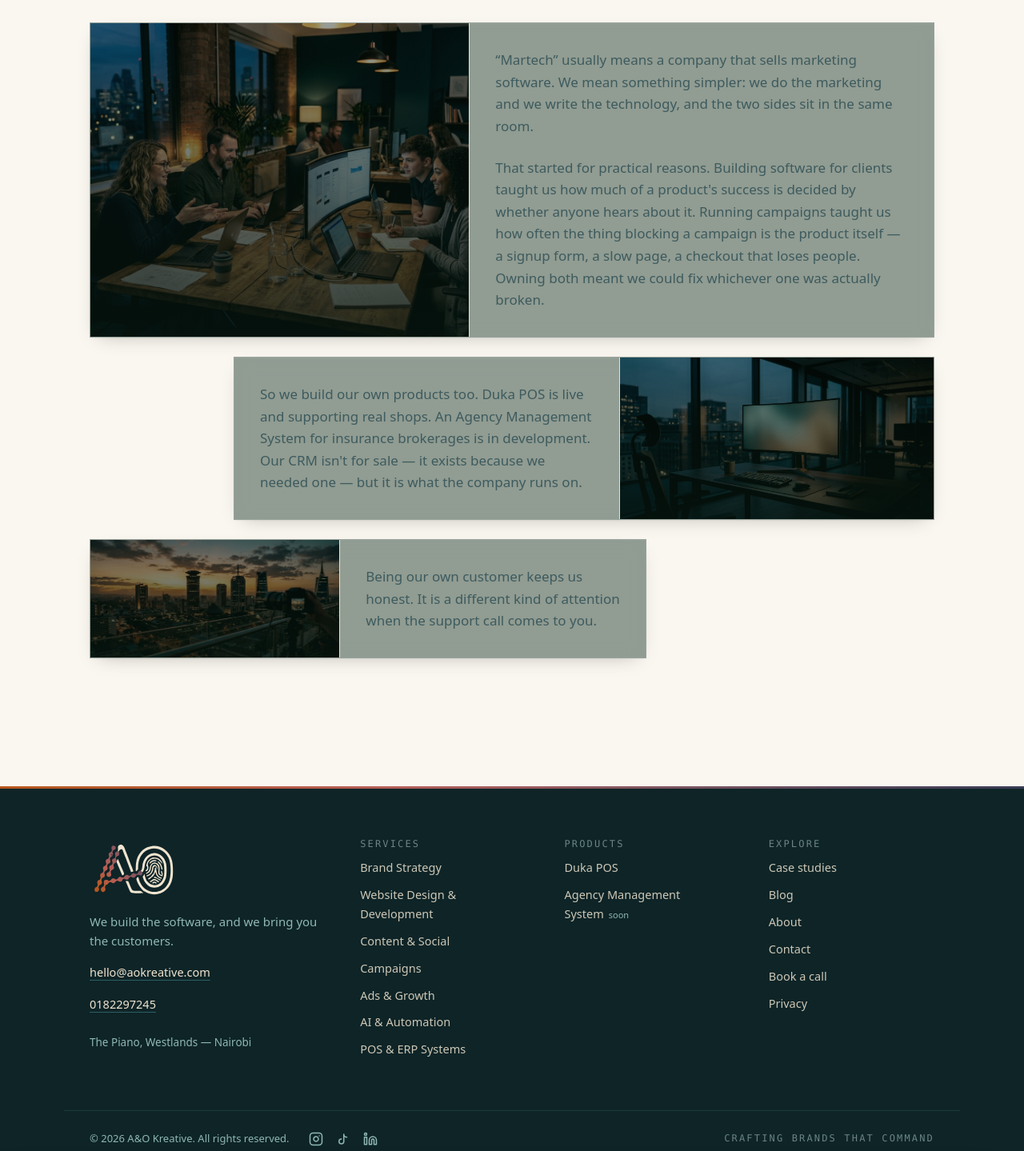
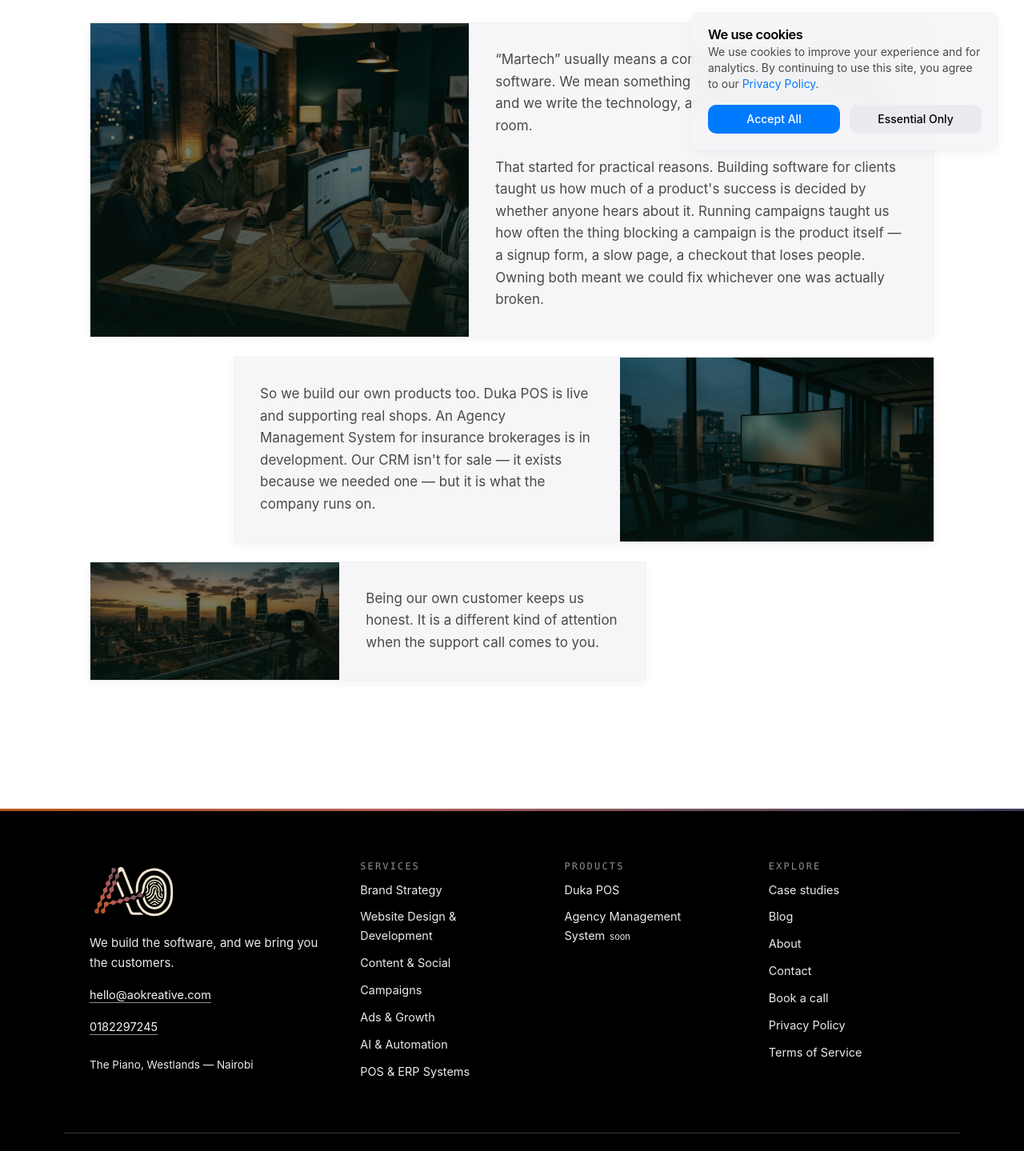
Before and after one commit to aokreative/Kreative-AO, a Next.js app: page /about in a window 1280 px wide. Shown: the part 580-2019 px from the top of the page at 80% size. Built offline with nearby package versions, Linux system fonts and the light colour scheme; no server answers.

Commit message:
feat: implement minimalist UI overhaul, diffuse shadows, and compliance architecture

```diff
--- a/src/app/globals.css
+++ b/src/app/globals.css
@@ -6,10 +6,8 @@
 ------------------------------------------------------------------ */
 @theme {
   /* brand */
-  --color-teal:        #194044;
-  --color-teal-deep:   #0E2427;
-  --color-teal-mid:    #2C5F63;
-  --color-teal-soft:   #8FB8B4;
+  --color-blue:        #007AFF;
+  --color-blue-deep:   #0056B3;
   --color-parchment:   #EFE4CF;
   --color-paper:       #FAF7F0;
   --color-sand:        #E1D6BE;
@@ -22,23 +20,14 @@
   --color-indigo:      #393C56;
   --color-orange-lift: #E3A46B;
 
-  /* product colours — Duka POS only, never site chrome */
-  --color-duka:        #15803D;
-  --color-duka-deep:   #14532D;
-  --color-duka-tint:   #EAF6EE;
-
   /* type — self-hosted via Fontsource (see layout.tsx) */
-  --font-display: "Newsreader Variable", Georgia, "Times New Roman", serif;
-  --font-body:    "Karla Variable", ui-sans-serif, system-ui, sans-serif;
+  --font-display: "Inter", -apple-system, BlinkMacSystemFont, "Segoe UI", Roboto, Helvetica, Arial, sans-serif;
+  --font-body:    "Inter", -apple-system, BlinkMacSystemFont, "Segoe UI", Roboto, Helvetica, Arial, sans-serif;
   --font-mono:    "JetBrains Mono Variable", ui-monospace, "SF Mono", Menlo, monospace;
 
   /* new tokens */
-  --color-ink: #06150F;
-  --color-forest: #0B2119;
-  --color-moss: #102E23;
-  --color-ridge: #1A4034;
+  --color-ink: #000000;
   --color-bone: #F3F0E6;
-  --color-sage: #9FB5AA;
   --color-clay: #E0A175;
   --ease-out-expo: cubic-bezier(0.16, 1, 0.3, 1);
   --ease-spring: cubic-bezier(.22, 1, .36, 1);
@@ -56,56 +45,56 @@
 
 /* Semantic surface tokens — light is the default palette. */
 :root {
-  --bg:         #FAF7F0;
-  --surface:    #FFFFFF;
-  --surface-2:  #F3EEE3;
-  --ink:        #132F32;
-  --ink-2:      #3D5B5E;
-  --ink-3:      #6C8487;
-  --line:       #DED3BE;
-  --line-soft:  #EAE1D0;
-  --accent:     #B6571A;
-  --accent-ink: #8E4413;
-  --on-accent:  #FFF6EC;
-  --shadow-e1:  0 1px 2px -1px rgb(0 0 0 / .12), 0 8px 24px -12px rgb(0 0 0 / .28);
-  --shadow-e2:  0 2px 4px -2px rgb(0 0 0 / .16), 0 20px 48px -20px rgb(0 0 0 / .4);
-  --highlight:  inset 0 1px 0 0 rgb(255 255 255 / .05);
+  --bg:         #FFFFFF;
+  --surface:    #F5F5F7;
+  --surface-2:  #EBEBEF;
+  --ink:        #000000;
+  --ink-2:      #4A4A4A;
+  --ink-3:      #8E8E93;
+  --line:       #E5E5EA;
+  --line-soft:  #F2F2F7;
+  --accent:     #007AFF;
+  --accent-ink: #0056B3;
+  --on-accent:  #FFFFFF;
+  --shadow-e1:  0 4px 12px rgba(0, 0, 0, 0.04), 0 1px 2px rgba(0, 0, 0, 0.02);
+  --shadow-e2:  0 12px 32px rgba(0, 0, 0, 0.08), 0 4px 12px rgba(0, 0, 0, 0.04);
+  --highlight:  inset 0 1px 0 0 rgb(255 255 255 / .8);
   --nav-h:      68px;
 }
 
 @media (prefers-color-scheme: dark) {
   :root:not([data-theme="light"]) {
-    --bg:         #0E2427;
-    --surface:    #143034;
-    --surface-2:  #1A3B3F;
-    --ink:        #EDE6D6;
-    --ink-2:      #B4C6C4;
-    --ink-3:      #87A2A1;
-    --line:       #265055;
-    --line-soft:  #1E4348;
-    --accent:     #E3A46B;
-    --accent-ink: #F0C79B;
-    --on-accent:  #17282A;
-    --shadow-e1:  0 1px 2px -1px rgb(0 0 0 / .2), 0 8px 24px -12px rgb(0 0 0 / .5);
-    --shadow-e2:  0 2px 4px -2px rgb(0 0 0 / .3), 0 20px 48px -20px rgb(0 0 0 / .7);
+    --bg:         #000000;
+    --surface:    #1C1C1E;
+    --surface-2:  #2C2C2E;
+    --ink:        #FFFFFF;
+    --ink-2:      #EBEBEF;
+    --ink-3:      #8E8E93;
+    --line:       #3A3A3C;
+    --line-soft:  #2C2C2E;
+    --accent:     #0A84FF;
+    --accent-ink: #64D2FF;
+    --on-accent:  #FFFFFF;
+    --shadow-e1:  0 4px 12px rgba(0, 0, 0, 0.2), 0 1px 2px rgba(0, 0, 0, 0.1);
+    --shadow-e2:  0 12px 32px rgba(0, 0, 0, 0.4), 0 4px 12px rgba(0, 0, 0, 0.2);
     --highlight:  inset 0 1px 0 0 rgb(255 255 255 / .08);
   }
 }
 
 :root[data-theme="dark"] {
-  --bg:         #0E2427;
-  --surface:    #143034;
-  --surface-2:  #1A3B3F;
-  --ink:        #EDE6D6;
-  --ink-2:      #B4C6C4;
-  --ink-3:      #87A2A1;
-  --line:       #265055;
-  --line-soft:  #1E4348;
-  --accent:     #E3A46B;
-  --accent-ink: #F0C79B;
-  --on-accent:  #17282A;
-  --shadow-e1:  0 1px 2px -1px rgb(0 0 0 / .2), 0 8px 24px -12px rgb(0 0 0 / .5);
-  --shadow-e2:  0 2px 4px -2px rgb(0 0 0 / .3), 0 20px 48px -20px rgb(0 0 0 / .7);
+  --bg:         #000000;
+  --surface:    #1C1C1E;
+  --surface-2:  #2C2C2E;
+  --ink:        #FFFFFF;
+  --ink-2:      #EBEBEF;
+  --ink-3:      #8E8E93;
+  --line:       #3A3A3C;
+  --line-soft:  #2C2C2E;
+  --accent:     #0A84FF;
+  --accent-ink: #64D2FF;
+  --on-accent:  #FFFFFF;
+  --shadow-e1:  0 4px 12px rgba(0, 0, 0, 0.2), 0 1px 2px rgba(0, 0, 0, 0.1);
+  --shadow-e2:  0 12px 32px rgba(0, 0, 0, 0.4), 0 4px 12px rgba(0, 0, 0, 0.2);
   --highlight:  inset 0 1px 0 0 rgb(255 255 255 / .08);
 }
 
@@ -371,13 +360,14 @@ html[data-splash="skip"] #splash {
 .glass {
   position: relative;
   overflow: hidden;
-  background: color-mix(in oklab, var(--color-moss) 80%, transparent);
-  border: 1px solid rgba(255, 255, 255, 0.08);
+  background: var(--surface);
+  border: 1px solid var(--line-soft);
+  box-shadow: var(--shadow-e1);
 }
 @supports (backdrop-filter: blur(12px)) {
   .glass {
     backdrop-filter: blur(12px) saturate(1.2);
-    background: color-mix(in oklab, var(--color-moss) 45%, transparent);
+    background: color-mix(in srgb, var(--surface) 85%, transparent);
   }
 }
 
@@ -391,13 +381,17 @@ html[data-splash="skip"] #splash {
   pointer-events: none;
   background: radial-gradient(
     600px circle at var(--mouse-x, 0) var(--mouse-y, 0),
-    rgba(255, 255, 255, 0.1),
+    rgba(255, 255, 255, 0.4),
     transparent 40%
   );
   opacity: 0;
   transition: opacity 0.5s;
 }
 
+.glass:hover {
+  box-shadow: var(--shadow-e2);
+}
+
 .glass:hover::before {
   opacity: 1;
 }
--- a/src/app/layout.tsx
+++ b/src/app/layout.tsx
@@ -10,6 +10,7 @@ import { SplashOverlay } from "@/components/splash-overlay";
 import { Assistant } from "@/components/assistant";
 import { SiteFooter } from "@/components/site-footer";
 import { CursorTracker } from "@/components/cursor-tracker";
+import { CookieConsent } from "@/components/ui/cookie-consent";
 import { SITE } from "@/lib/site";
 import "./globals.css";
 
@@ -56,6 +57,7 @@ export default function RootLayout({
         <SiteFooter />
         <Assistant />
         <CursorTracker />
+        <CookieConsent />
         <Script id="schema-org" type="application/ld+json" strategy="afterInteractive">
           {JSON.stringify({
             "@context": "https://schema.org",
--- /dev/null
+++ b/src/app/legal/terms/page.tsx
@@ -0,0 +1,58 @@
+import type { Metadata } from "next";
+import { SITE } from "@/lib/site";
+import { Container, Eyebrow, Section } from "@/components/ui/primitives";
+
+export const metadata: Metadata = {
+  title: "Terms of Service",
+  description: "Terms and conditions for using our website and services.",
+  robots: { index: false, follow: true },
+};
+
+export default function TermsPage() {
+  return (
+    <Section>
+      <Container>
+        <Eyebrow>Legal</Eyebrow>
+        <h1 className="mt-3 text-[clamp(30px,4vw,44px)] leading-tight">Terms of Service</h1>
+        <div className="mt-8 flex max-w-[68ch] flex-col gap-5 text-[16.5px] leading-relaxed text-ink-2 prose-aok">
+          <p>
+            Welcome to {SITE.name}. By accessing or using our website and services, you agree to be bound by these Terms of Service. Please read them carefully.
+          </p>
+
+          <h2 className="mt-4 text-[22px] text-ink">1. Services</h2>
+          <p>
+            {SITE.name} provides digital marketing, custom software development, and design services. The specific scope, deliverables, and fees for any project will be outlined in a separate Statement of Work (SOW) or proposal.
+          </p>
+
+          <h2 className="mt-4 text-[22px] text-ink">2. User Responsibilities</h2>
+          <p>
+            You agree to use our website and services only for lawful purposes. You must not use our site in any way that causes, or may cause, damage to the website or impairment of the availability or accessibility of the website.
+          </p>
+
+          <h2 className="mt-4 text-[22px] text-ink">3. Intellectual Property</h2>
+          <p>
+            Unless otherwise stated, {SITE.name} and/or its licensors own the intellectual property rights for all material on this website. All intellectual property rights are reserved. You may access this from {SITE.name} for your own personal use subjected to restrictions set in these terms and conditions.
+          </p>
+
+          <h2 className="mt-4 text-[22px] text-ink">4. Limitation of Liability</h2>
+          <p>
+            In no event shall {SITE.name}, nor any of its officers, directors, and employees, be held liable for anything arising out of or in any way connected with your use of this website.
+          </p>
+
+          <h2 className="mt-4 text-[22px] text-ink">5. Modifications</h2>
+          <p>
+            We may revise these Terms of Service at any time without notice. By using this website, you are agreeing to be bound by the then-current version of these Terms of Service.
+          </p>
+
+          <h2 className="mt-4 text-[22px] text-ink">6. Contact Us</h2>
+          <p>
+            If you have any questions about these Terms, please contact us at:{" "}
+            <a className="text-accent hover:underline" href={`mailto:${SITE.email}`}>
+              {SITE.email}
+            </a>
+          </p>
+        </div>
+      </Container>
+    </Section>
+  );
+}
--- a/src/components/sections/services.tsx
+++ b/src/components/sections/services.tsx
@@ -44,7 +44,7 @@ export function Services() {
       <div className="lg:col-span-8 grid gap-5 sm:grid-cols-2">
           {SERVICES.map((s, i) => {
             const isLarge = i === 0 || i === 3;
-            const imgSrc = `/brand/services/${s.slug}.jpg`;
+            const imgSrc = s.image;
             return (
               <Reveal key={s.slug} delay={i * 0.1}>
                 <Link
--- a/src/components/site-footer.tsx
+++ b/src/components/site-footer.tsx
@@ -7,17 +7,17 @@ import { Container } from "./ui/primitives";
 export function SiteFooter() {
   const year = new Date().getFullYear();
   return (
-    <footer className="mt-8 bg-teal-deep text-parchment">
+    <footer className="mt-8 bg-ink text-surface">
       <div aria-hidden className="signal h-[3px] w-full" />
       <Container className="grid gap-12 py-16 md:grid-cols-[1.4fr_1fr_1fr_1fr]">
         <div className="flex flex-col gap-4">
           <Logo width={110} onDark />
-          <p className="max-w-[34ch] text-[15px] leading-relaxed text-teal-soft">
+          <p className="max-w-[34ch] text-[15px] leading-relaxed text-surface-2">
             {SITE.promise}
           </p>
           <a
             href={`mailto:${SITE.email}`}
-            className="w-fit text-[14.5px] text-parchment underline decoration-teal-mid underline-offset-4 hover:decoration-orange-lift"
+            className="w-fit text-[14.5px] text-surface underline decoration-ink-3 underline-offset-4 hover:decoration-accent"
           >
             {SITE.email}
           </a>
@@ -25,11 +25,11 @@ export function SiteFooter() {
             href={SITE.whatsapp}
             target="_blank"
             rel="noopener noreferrer"
-            className="w-fit text-[14.5px] text-parchment underline decoration-teal-mid underline-offset-4 hover:decoration-orange-lift"
+            className="w-fit text-[14.5px] text-surface underline decoration-ink-3 underline-offset-4 hover:decoration-accent"
           >
             {SITE.phone}
           </a>
-          <p className="text-[13.5px] text-teal-soft mt-2">
+          <p className="text-[13.5px] text-surface-2 mt-2">
             The Piano, Westlands — Nairobi
           </p>
         </div>
@@ -47,7 +47,7 @@ export function SiteFooter() {
             <FooterLink key={p.slug} href={p.href}>
               {p.name}
               {p.status === "building" && (
-                <span className="ml-1.5 text-[11px] text-teal-soft">soon</span>
+                <span className="ml-1.5 text-[11px] text-surface-2">soon</span>
               )}
             </FooterLink>
           ))}
@@ -59,28 +59,29 @@ export function SiteFooter() {
           <FooterLink href="/about">About</FooterLink>
           <FooterLink href="/contact">Contact</FooterLink>
           <FooterLink href="/book">Book a call</FooterLink>
-          <FooterLink href="/legal/privacy">Privacy</FooterLink>
+          <FooterLink href="/legal/privacy">Privacy Policy</FooterLink>
+          <FooterLink href="/legal/terms">Terms of Service</FooterLink>
         </FooterCol>
       </Container>
 
-      <Container className="flex flex-col gap-4 border-t border-teal-mid/40 py-6 text-[13px] text-teal-soft sm:flex-row sm:items-center sm:justify-between">
+      <Container className="flex flex-col gap-4 border-t border-ink-3/40 py-6 text-[13px] text-surface-2 sm:flex-row sm:items-center sm:justify-between">
         <div className="flex flex-col gap-2 sm:flex-row sm:items-center sm:gap-6">
           <span>
             © {year} {SITE.name}. All rights reserved.
           </span>
           <div className="flex items-center gap-4">
-            <a href={SITE.socials.instagram} target="_blank" rel="noopener noreferrer" aria-label="Instagram" className="hover:text-parchment transition-colors">
+            <a href={SITE.socials.instagram} target="_blank" rel="noopener noreferrer" aria-label="Instagram" className="hover:text-surface transition-colors">
               <svg width="18" height="18" viewBox="0 0 24 24" fill="none" stroke="currentColor" strokeWidth="2" strokeLinecap="round" strokeLinejoin="round"><rect x="2" y="2" width="20" height="20" rx="5" ry="5"></rect><path d="M16 11.37A4 4 0 1 1 12.63 8 4 4 0 0 1 16 11.37z"></path><line x1="17.5" y1="6.5" x2="17.51" y2="6.5"></line></svg>
             </a>
-            <a href={SITE.socials.tiktok} target="_blank" rel="noopener noreferrer" aria-label="TikTok" className="hover:text-parchment transition-colors">
+            <a href={SITE.socials.tiktok} target="_blank" rel="noopener noreferrer" aria-label="TikTok" className="hover:text-surface transition-colors">
               <svg width="18" height="18" viewBox="0 0 24 24" fill="none" stroke="currentColor" strokeWidth="2" strokeLinecap="round" strokeLinejoin="round"><path d="M9 12a4 4 0 1 0 4 4V4a5 5 0 0 0 5 5"></path></svg>
             </a>
-            <a href={SITE.socials.linkedin} target="_blank" rel="noopener noreferrer" aria-label="LinkedIn" className="hover:text-parchment transition-colors">
+            <a href={SITE.socials.linkedin} target="_blank" rel="noopener noreferrer" aria-label="LinkedIn" className="hover:text-surface transition-colors">
               <svg width="18" height="18" viewBox="0 0 24 24" fill="none" stroke="currentColor" strokeWidth="2" strokeLinecap="round" strokeLinejoin="round"><path d="M16 8a6 6 0 0 1 6 6v7h-4v-7a2 2 0 0 0-2-2 2 2 0 0 0-2 2v7h-4v-7a6 6 0 0 1 6-6z"></path><rect x="2" y="9" width="4" height="12"></rect><circle cx="4" cy="4" r="2"></circle></svg>
             </a>
           </div>
         </div>
-        <span className="label text-teal-mid">{SITE.tagline}</span>
+        <span className="label text-ink-3">{SITE.tagline}</span>
       </Container>
     </footer>
   );
@@ -95,7 +96,7 @@ function FooterCol({
 }) {
   return (
     <div className="flex flex-col gap-3">
-      <h3 className="label text-teal-soft">{title}</h3>
+      <h3 className="label text-surface-2">{title}</h3>
       <div className="flex flex-col gap-2.5">{children}</div>
     </div>
   );
@@ -111,7 +112,7 @@ function FooterLink({
   return (
     <Link
       href={href}
-      className="w-fit text-[14.5px] text-parchment/85 transition-colors hover:text-parchment"
+      className="w-fit text-[14.5px] text-surface-2 transition-colors hover:text-surface"
     >
       {children}
     </Link>
--- /dev/null
+++ b/src/components/ui/cookie-consent.tsx
@@ -0,0 +1,62 @@
+"use client";
+
+import { useState, useEffect } from "react";
+import Link from "next/link";
+import { motion, AnimatePresence } from "motion/react";
+
+export function CookieConsent() {
+  const [isVisible, setIsVisible] = useState(false);
+
+  useEffect(() => {
+    const consent = localStorage.getItem("cookie-consent");
+    if (!consent) {
+      setIsVisible(true);
+    }
+  }, []);
+
+  const accept = () => {
+    localStorage.setItem("cookie-consent", "true");
+    setIsVisible(false);
+  };
+
+  return (
+    <AnimatePresence>
+      {isVisible && (
+        <motion.div
+          initial={{ y: 100, opacity: 0 }}
+          animate={{ y: 0, opacity: 1 }}
+          exit={{ y: 100, opacity: 0 }}
+          transition={{ type: "spring", stiffness: 300, damping: 30 }}
+          className="fixed bottom-4 left-4 right-4 md:left-auto md:right-8 md:bottom-8 z-50 max-w-sm"
+        >
+          <div className="glass p-5 rounded-xl flex flex-col gap-4">
+            <div>
+              <h4 className="font-semibold text-ink">We use cookies</h4>
+              <p className="text-sm text-ink-2 mt-1">
+                We use cookies to improve your experience and for analytics. By continuing to use this site, you agree to our{" "}
+                <Link href="/legal/privacy" className="text-accent hover:underline">
+                  Privacy Policy
+                </Link>
+                .
+              </p>
+            </div>
+            <div className="flex gap-3">
+              <button
+                onClick={accept}
+                className="bg-accent text-on-accent px-4 py-2 rounded-md text-sm font-medium hover:opacity-90 transition-opacity flex-1"
+              >
+                Accept All
+              </button>
+              <button
+                onClick={accept}
+                className="bg-surface-2 text-ink px-4 py-2 rounded-md text-sm font-medium hover:bg-line transition-colors flex-1"
+              >
+                Essential Only
+              </button>
+            </div>
+          </div>
+        </motion.div>
+      )}
+    </AnimatePresence>
+  );
+}
--- a/src/content/services.ts
+++ b/src/content/services.ts
@@ -8,7 +8,7 @@ export type ServiceItem = { name: string; detail: string };
 
 export type Service = {
   slug: string;
-
+  image: string;
   name: string;
   kicker: string;
   summary: string;
@@ -20,7 +20,7 @@ export type Service = {
 export const SERVICES: Service[] = [
   {
     slug: "brand-strategy",
-
+    image: "https://images.unsplash.com/photo-1551288049-bebda4e38f71?auto=format&fit=crop&q=80&w=1200",
     name: "Brand Strategy",
     kicker: "Positioning & identity",
     summary:
@@ -39,7 +39,7 @@ export const SERVICES: Service[] = [
   },
   {
     slug: "web-design",
-
+    image: "https://images.unsplash.com/photo-1460925895917-afdab827c52f?auto=format&fit=crop&q=80&w=1200",
     name: "Website Design & Development",
     kicker: "Sites that sell",
     summary:
@@ -58,7 +58,7 @@ export const SERVICES: Service[] = [
   },
   {
     slug: "content-social",
-
+    image: "https://images.unsplash.com/photo-1504868584819-f8e8b4b6d7e3?auto=format&fit=crop&q=80&w=1200",
     name: "Content & Social",
     kicker: "The stuff that keeps you visible",
     summary:
@@ -77,7 +77,7 @@ export const SERVICES: Service[] = [
   },
   {
     slug: "campaigns",
-
+    image: "https://images.unsplash.com/photo-1555421689-491a97ff2040?auto=format&fit=crop&q=80&w=1200",
     name: "Campaigns",
     kicker: "Launches & big moments",
     summary:
@@ -96,7 +96,7 @@ export const SERVICES: Service[] = [
   },
   {
     slug: "ads-growth",
-
+    image: "https://images.unsplash.com/photo-1518770660439-4636190af475?auto=format&fit=crop&q=80&w=1200",
     name: "Ads & Growth",
     kicker: "Paid media that pays back",
     summary:
@@ -115,7 +115,7 @@ export const SERVICES: Service[] = [
   },
   {
     slug: "ai-automation",
-
+    image: "https://images.unsplash.com/photo-1522071820081-009f0129c71c?auto=format&fit=crop&q=80&w=1200",
     name: "AI & Automation",
     kicker: "AI that does real work",
     summary:
@@ -134,7 +134,7 @@ export const SERVICES: Service[] = [
   },
   {
     slug: "pos-erp",
-
+    image: "https://images.unsplash.com/photo-1499951360447-b19be8fe80f5?auto=format&fit=crop&q=80&w=1200",
     name: "POS & ERP Systems",
     kicker: "Run the back office",
     summary:
```
